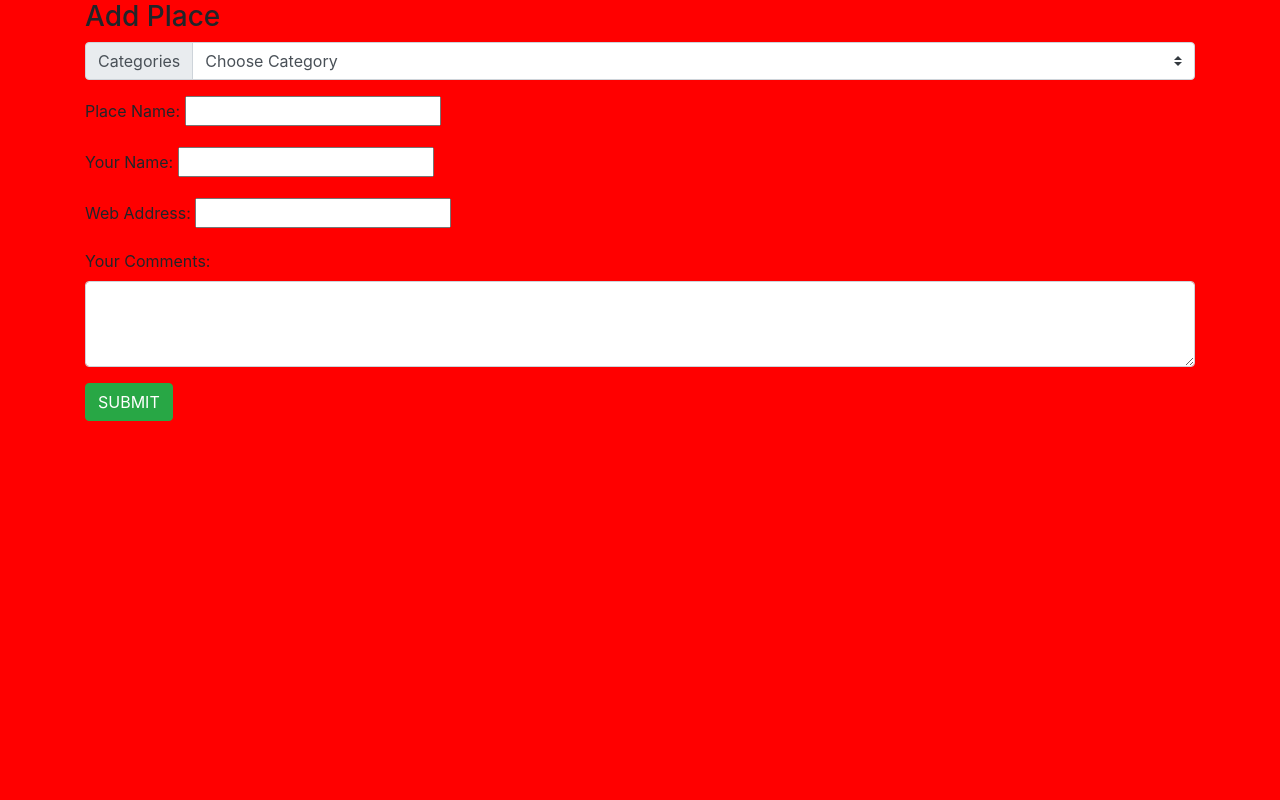
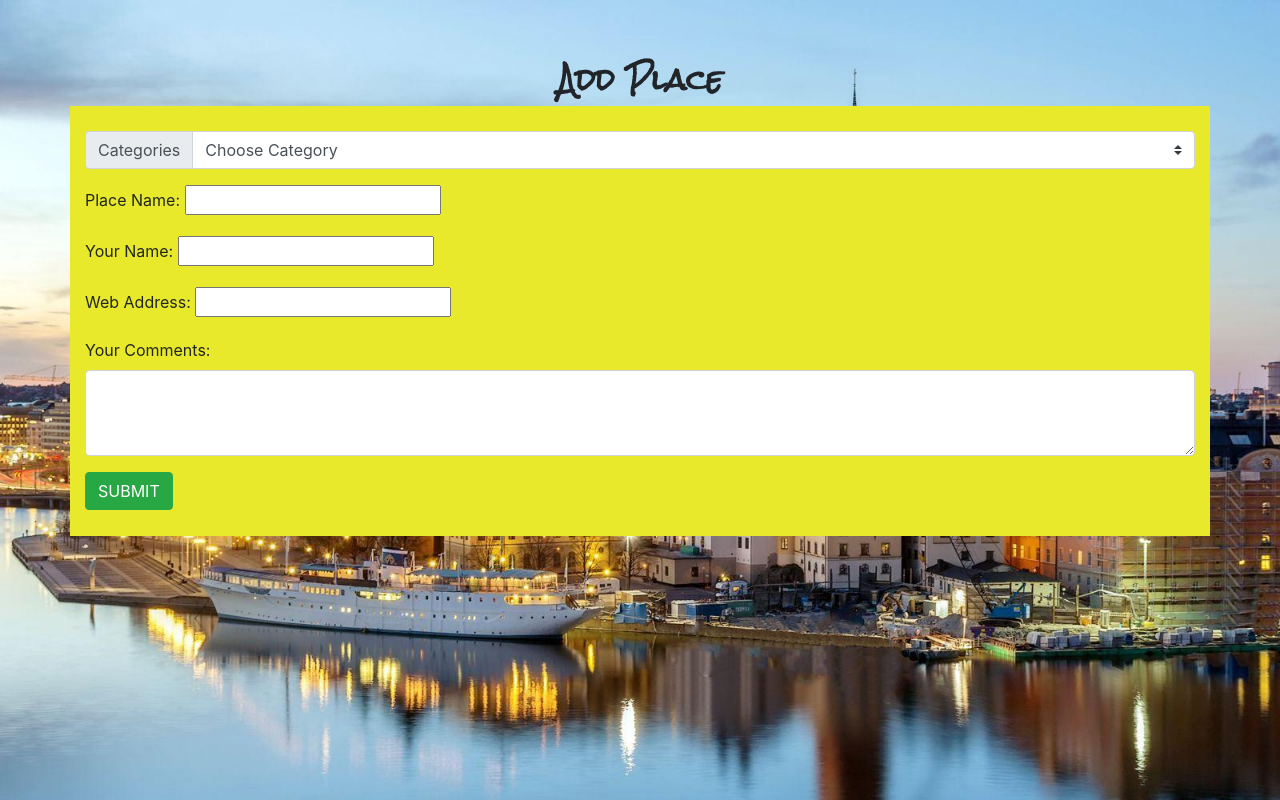
Before and after one commit to kososwede/ms3, a Flask app: page /add_place in a window 1280 px wide. Run offline with Flask 2, Linux system fonts and the light colour scheme; data that the repository does not hold is empty; some libraries are stand-ins or nearby versions.

Commit message:
added background image to all pages and created container for add place form

```diff
--- a/static/css/style.css
+++ b/static/css/style.css
@@ -1,3 +1,26 @@
-body {
-    background-color: red;
+@import url('https://fonts.googleapis.com/css?family=Rock+Salt&display=swap');
+
+body,
+html {
+    width: 100%;
+    height: 100%;
+    overflow-x: hidden;
 }
+
+.addplace-title {
+    text-align: center;
+    padding-top: 5%;
+    font-family: 'Rock Salt', cursive;
+}
+
+.container {
+    background-color: rgb(233, 233, 43);
+    padding-top: 2%;
+    padding-bottom: 2%;
+}
+
+.background-pic {
+    background-image: url('../images/stockholm1.jpg');
+    background-repeat: no-repeat;
+    background-size: cover;
+}
--- a/templates/addplace.html
+++ b/templates/addplace.html
@@ -1,10 +1,12 @@
 {% extends 'base.html' %}
 {% block content %}
-<div class="container add-place-container">
-<h3>Add Place</h3>
+
+<h3 class="addplace-title"><strong>Add Place</strong></h3>
+<div class="container">
+
 <form class="validation" action="{{url_for('insert_place')}}" method="POST">
 <div class="row">
-<div class="col 12">
+<div class="col 8">
 <div class="input-group mb-3">
   <div class="input-group-prepend">
     <label class="input-group-text" for="inputGroupSelect01">Categories</label>
@@ -19,7 +21,7 @@
 </div>
 </div>
 <div class="row">
-<div class="col 12">
+<div class="col 8">
   <div class="form-group">
     <label for="validationCustom1">Place Name:</label>
     <input type="text" class="validate" id="place_name" name="place_name" required>
@@ -27,7 +29,7 @@
   </div>
   </div>
   <div class="row">
-<div class="col 12">
+<div class="col 8">
   <div class="form-group">
     <label for="validationCustom2">Your Name:</label>
     <input type="text" class="validate" id="user_name" name="user_name" required>
@@ -35,7 +37,7 @@
  </div>
   </div>
   <div class="row">
-<div class="col 12">
+<div class="col 8">
   <div class="form-group">
     <label for="validationCustom2">Web Address:</label>
     <input type="url" class="validate" id="website" name="website">
--- a/templates/base.html
+++ b/templates/base.html
@@ -9,7 +9,7 @@
     <link rel="stylesheet" href="{{url_for('static',filename='css/style.css')}}" type="text/css"/>
     <title>Things To Do</title>
 </head>
-<body>
+<body class="background-pic">
     {% block content %} {% endblock %}
 
 
```
Also changed, not shown: static/images/newstockholm.jpg (added), static/images/stockholm.jpg (added), static/images/stockholm1.jpg (added).
